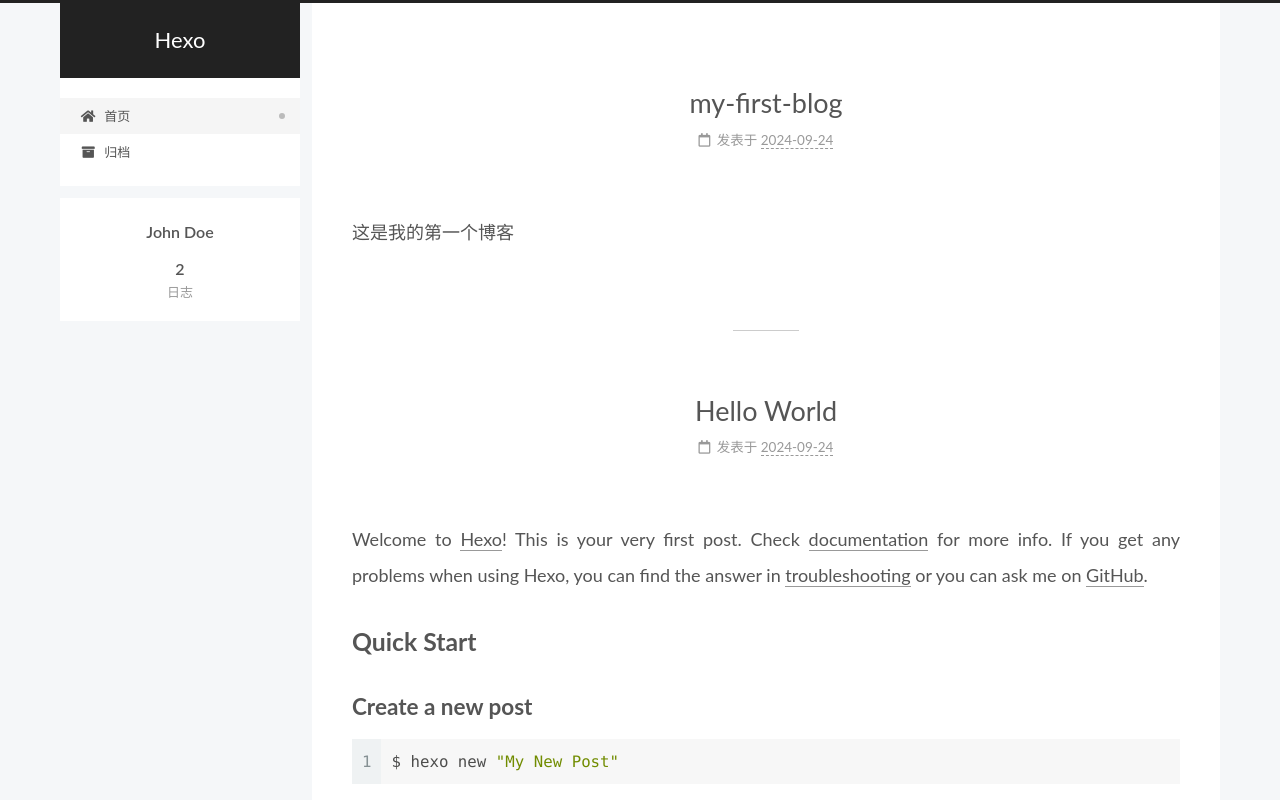
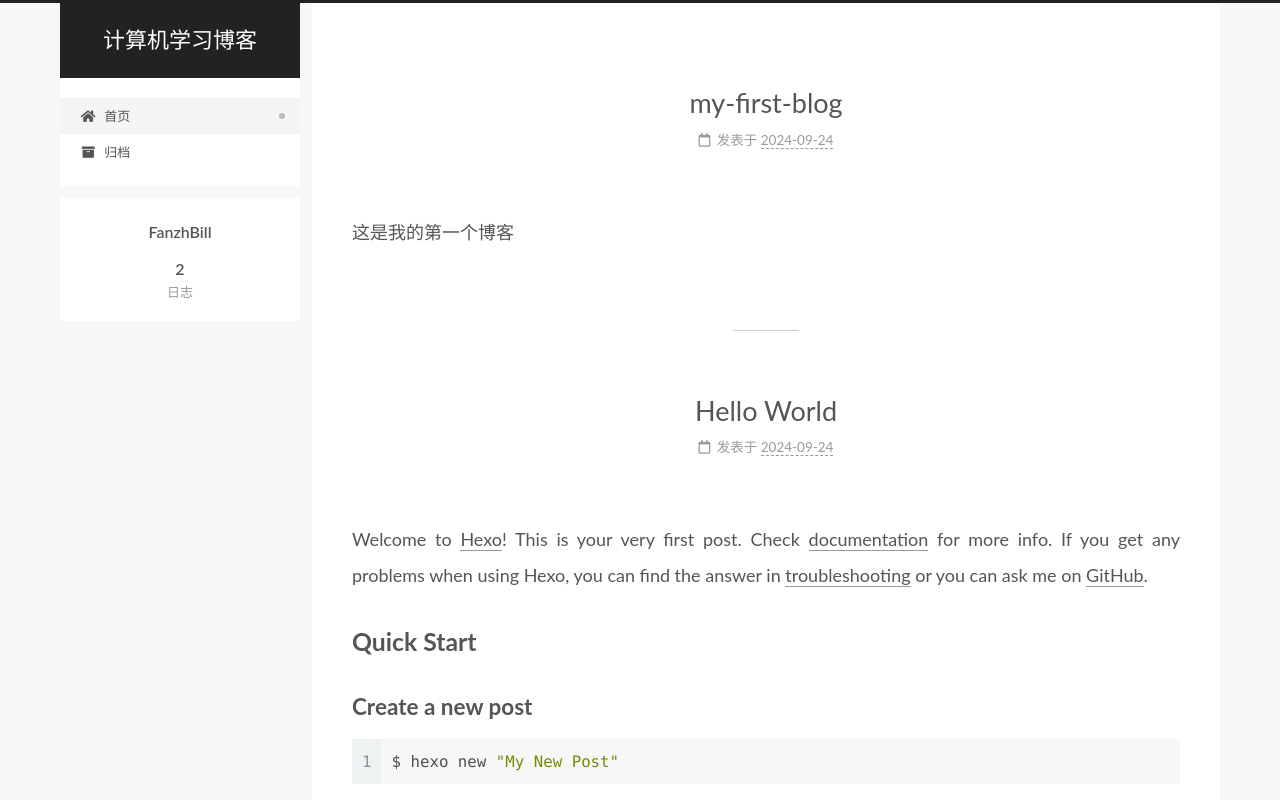
Before and after one commit to FanzhBill/FanzhBill.github.io, a plain HTML site: page index.html in a window 1280 px wide. Shown: the top 800 px of the page. Drawn offline with Linux system fonts and the light colour scheme.

Commit message:
Site updated: 2024-09-24 22:07:29

```diff
--- a/index.html
+++ b/index.html
@@ -21,11 +21,11 @@
   </script>
 
   <meta property="og:type" content="website">
-<meta property="og:title" content="Hexo">
+<meta property="og:title" content="计算机学习博客">
 <meta property="og:url" content="http://example.com/index.html">
-<meta property="og:site_name" content="Hexo">
+<meta property="og:site_name" content="计算机学习博客">
 <meta property="og:locale" content="zh_CN">
-<meta property="article:author" content="John Doe">
+<meta property="article:author" content="FanzhBill">
 <meta name="twitter:card" content="summary">
 
 <link rel="canonical" href="http://example.com/">
@@ -41,7 +41,7 @@
   };
 </script>
 
-  <title>Hexo</title>
+  <title>计算机学习博客</title>
 
 
 
@@ -92,7 +92,7 @@
 
     <a href="/" class="brand" rel="start">
       <span class="logo-line-before"><i></i></span>
-      <h1 class="site-title">Hexo</h1>
+      <h1 class="site-title">计算机学习博客</h1>
       <span class="logo-line-after"><i></i></span>
     </a>
   </div>
@@ -149,12 +149,12 @@
 
     <span hidden itemprop="author" itemscope itemtype="http://schema.org/Person">
       <meta itemprop="image" content="/images/avatar.gif">
-      <meta itemprop="name" content="John Doe">
+      <meta itemprop="name" content="FanzhBill">
       <meta itemprop="description" content="">
     </span>
 
     <span hidden itemprop="publisher" itemscope itemtype="http://schema.org/Organization">
-      <meta itemprop="name" content="Hexo">
+      <meta itemprop="name" content="计算机学习博客">
     </span>
       <header class="post-header">
         <h2 class="post-title" itemprop="name headline">
@@ -208,12 +208,12 @@
 
     <span hidden itemprop="author" itemscope itemtype="http://schema.org/Person">
       <meta itemprop="image" content="/images/avatar.gif">
-      <meta itemprop="name" content="John Doe">
+      <meta itemprop="name" content="FanzhBill">
       <meta itemprop="description" content="">
     </span>
 
     <span hidden itemprop="publisher" itemscope itemtype="http://schema.org/Organization">
-      <meta itemprop="name" content="Hexo">
+      <meta itemprop="name" content="计算机学习博客">
     </span>
       <header class="post-header">
         <h2 class="post-title" itemprop="name headline">
@@ -328,7 +328,7 @@
 
       <div class="site-overview-wrap sidebar-panel">
         <div class="site-author motion-element" itemprop="author" itemscope itemtype="http://schema.org/Person">
-  <p class="site-author-name" itemprop="name">John Doe</p>
+  <p class="site-author-name" itemprop="name">FanzhBill</p>
   <div class="site-description" itemprop="description"></div>
 </div>
 <div class="site-state-wrap motion-element">
@@ -368,7 +368,7 @@
   <span class="with-love">
     <i class="fa fa-heart"></i>
   </span>
-  <span class="author" itemprop="copyrightHolder">John Doe</span>
+  <span class="author" itemprop="copyrightHolder">FanzhBill</span>
 </div>
   <div class="powered-by">由 <a href="https://hexo.io/" class="theme-link" rel="noopener" target="_blank">Hexo</a> & <a href="https://pisces.theme-next.org/" class="theme-link" rel="noopener" target="_blank">NexT.Pisces</a> 强力驱动
   </div>
```
Also changed, not shown: 2024/09/24/hello-world/index.html (+8 -8 lines), 2024/09/24/my-first-blog/index.html (+8 -8 lines), archives/2024/09/index.html (+7 -7 lines), archives/2024/index.html (+7 -7 lines), archives/index.html (+7 -7 lines).
